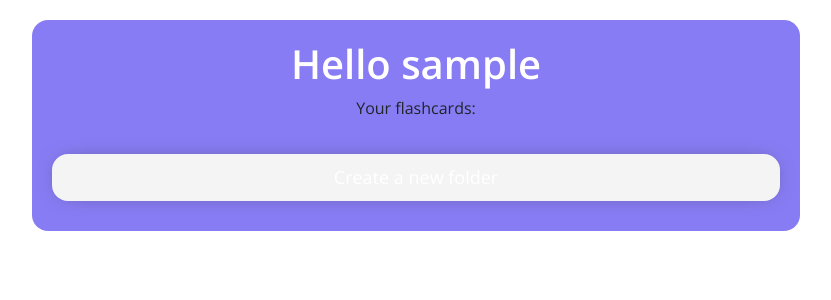
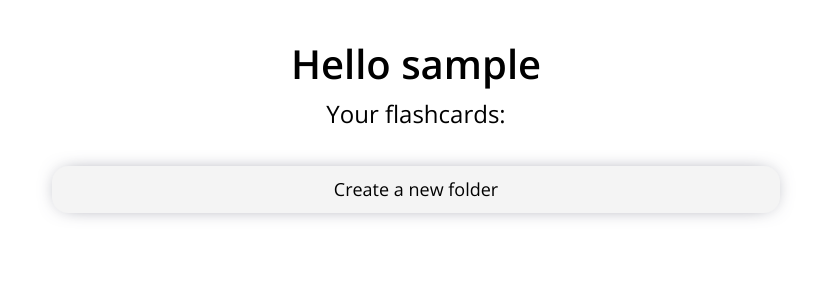
Before and after one commit to starowicz727/TechnologieInternetoweProjekt, a PHP site: page /logowanie_ok.php in a window 1280 px wide. Shown: the part 84-384 px from the top of the page, without its empty margins (224-1055 px from the left). Run offline with PHP 8.4, Linux system fonts and the light colour scheme; the visitor is signed in with stand-in values (Sample User, id 1); data that the repository does not hold is empty.

Commit message:
kiedy jaaaaa

```diff
--- a/Projekt_Strona/logowanie_ok_style.css
+++ b/Projekt_Strona/logowanie_ok_style.css
@@ -5,7 +5,13 @@ header {
 h1 {
     font-size: 36px;
     font-weight: 400;
-    color: #ffffff;
+    color: black;
+    text-align: center;
+}
+h11 {
+    font-size: 24px;
+    font-weight: 400;
+    color: black;
     text-align: center;
 }
 
@@ -84,7 +90,7 @@ body :-ms-input-placeholder {
     margin: 0 auto;
     height: 100%;
     text-align: center;
-    background: #887cf4;
+    background: transparent;
 }
 
 @media (max-width: 576px) {
@@ -117,7 +123,7 @@ form input {
     display: block;
     text-align: center;
     font-size: 18px;
-    color: white;
+    color: black;
     -webkit-transition-duration: 0.25s;
     transition-duration: 0.25s;
     font-weight: 300;
```
